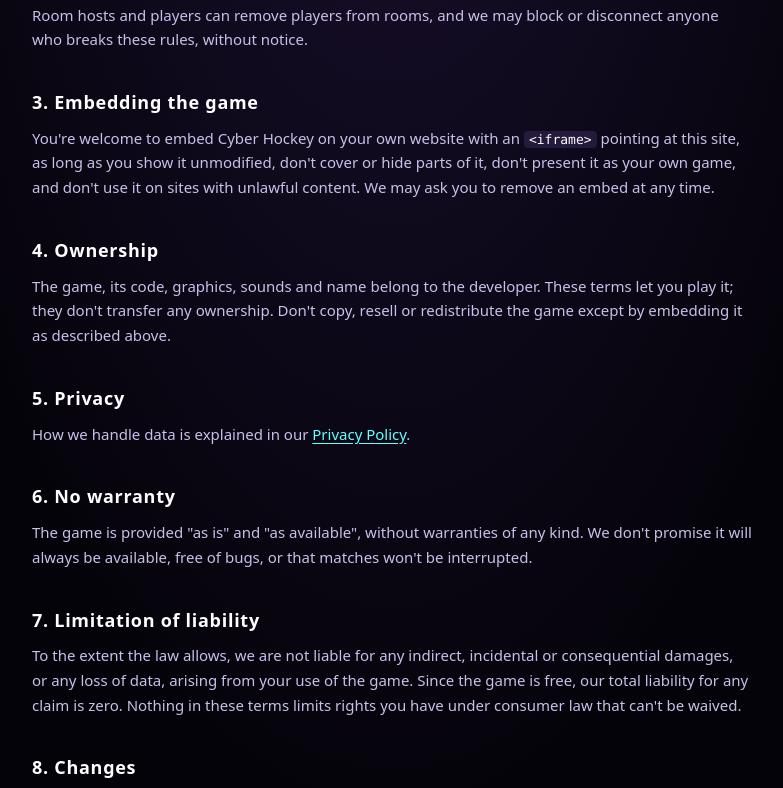
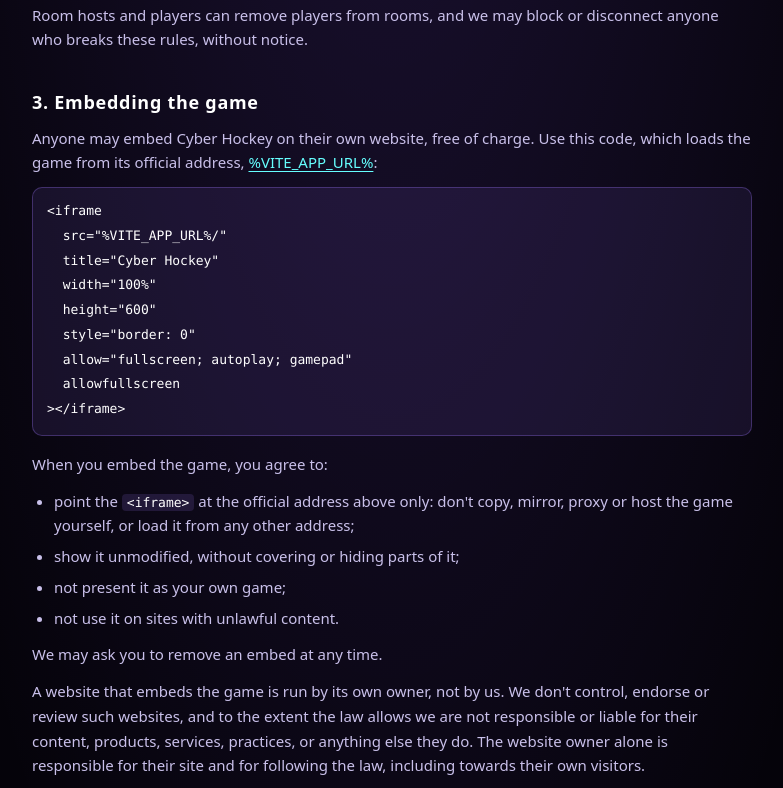
Before and after one commit to amir9480/cyberhockey, a website: page web/terms.html in a window 1280 px wide. Shown: the part 617-1405 px from the top of the page, without its empty margins (248-1031 px from the left). Drawn offline with Linux system fonts and the light colour scheme.

Commit message:
Add embed code

```diff
--- a/web/src/legal.css
+++ b/web/src/legal.css
@@ -28,3 +28,5 @@
 strong { color: #fff; font-weight: 600; }
 a { color: #6ff; text-underline-offset: 3px; }
 code { font: 13px ui-monospace, SFMono-Regular, Menlo, monospace; color: #fff; background: rgba(160, 120, 255, 0.15); padding: 1px 5px; border-radius: 4px; }
+pre { margin: 0 0 16px; padding: 12px 14px; overflow-x: auto; border-radius: 10px; background: rgba(160, 120, 255, 0.1); border: 1px solid rgba(160, 120, 255, 0.3); }
+pre code { padding: 0; background: none; font-size: 13px; line-height: 1.5; }
--- a/web/terms.html
+++ b/web/terms.html
@@ -14,7 +14,7 @@
     <main>
       <a class="back" href="/">← BACK TO GAME</a>
       <h1>Terms of Use</h1>
-      <p class="updated">Last updated: October 3, 2026</p>
+      <p class="updated">Last updated: October 4, 2026</p>
 
       <p>
         Welcome to Cyber Hockey ("the game", "we", "us"). By playing the game or using this website you agree to these
@@ -42,9 +42,34 @@
 
       <h2>3. Embedding the game</h2>
       <p>
-        You're welcome to embed Cyber Hockey on your own website with an <code>&lt;iframe&gt;</code> pointing at this site, as
-        long as you show it unmodified, don't cover or hide parts of it, don't present it as your own game, and don't use it
-        on sites with unlawful content. We may ask you to remove an embed at any time.
+        Anyone may embed Cyber Hockey on their own website, free of charge. Use this code, which loads the game from its
+        official address, <a href="%VITE_APP_URL%/">%VITE_APP_URL%</a>:
+      </p>
+      <pre><code>&lt;iframe
+  src="%VITE_APP_URL%/"
+  title="Cyber Hockey"
+  width="100%"
+  height="600"
+  style="border: 0"
+  allow="fullscreen; autoplay; gamepad"
+  allowfullscreen
+&gt;&lt;/iframe&gt;</code></pre>
+      <p>When you embed the game, you agree to:</p>
+      <ul>
+        <li>
+          point the <code>&lt;iframe&gt;</code> at the official address above only: don't copy, mirror, proxy or host the
+          game yourself, or load it from any other address;
+        </li>
+        <li>show it unmodified, without covering or hiding parts of it;</li>
+        <li>not present it as your own game;</li>
+        <li>not use it on sites with unlawful content.</li>
+      </ul>
+      <p>We may ask you to remove an embed at any time.</p>
+      <p>
+        A website that embeds the game is run by its own owner, not by us. We don't control, endorse or review such
+        websites, and to the extent the law allows we are not responsible or liable for their content, products, services,
+        practices, or anything else they do. The website owner alone is responsible for their site and for following the
+        law, including towards their own visitors.
       </p>
 
       <h2>4. Ownership</h2>
```
Also changed, not shown: web/privacy.html (+5 -1 lines).
